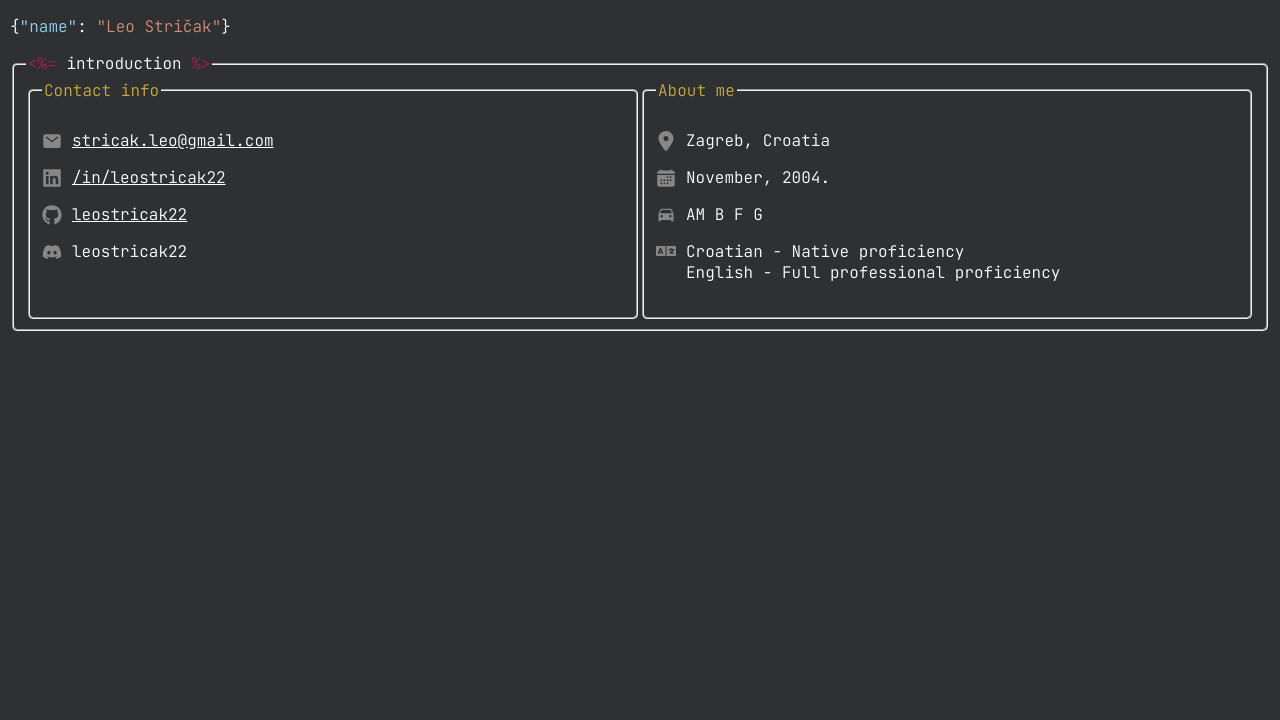
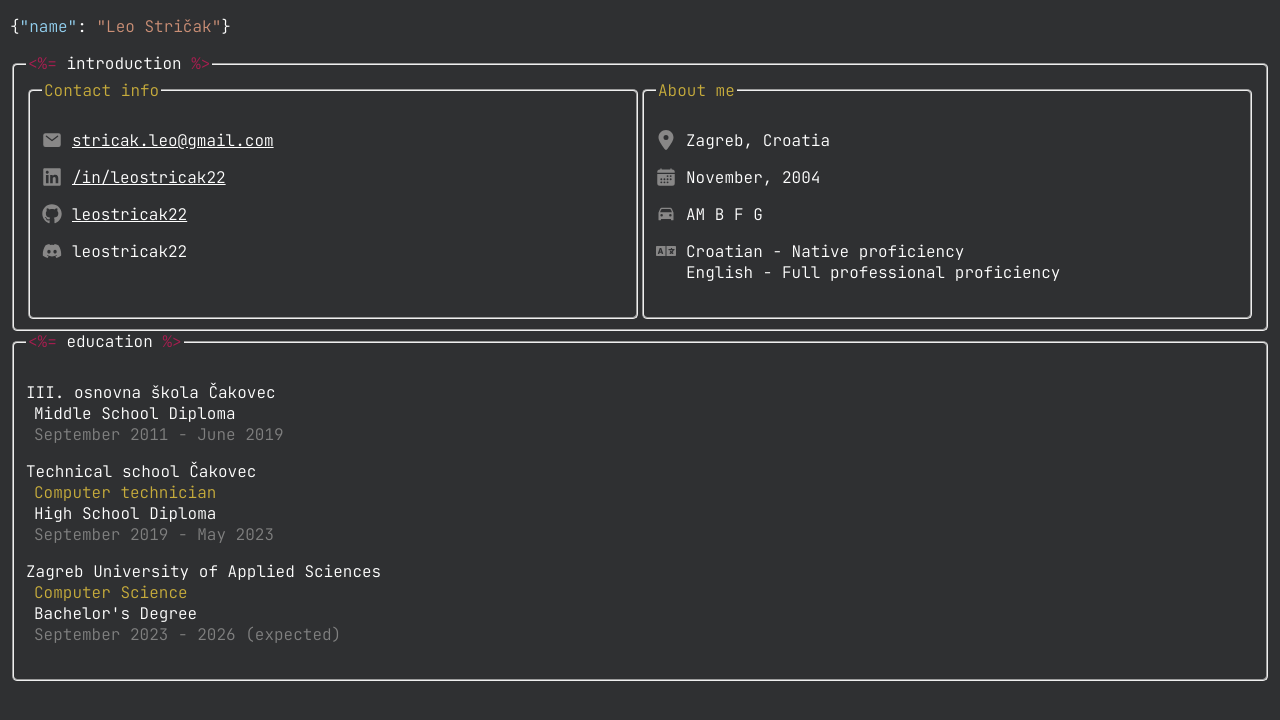
Before and after one commit to leostricak22/Resume, a React (Create React App) app: page / in a window 1280 px wide. Shown: the top 720 px of the page. Built offline with nearby package versions, Linux system fonts and the light colour scheme.

Commit message:
feat: Add Elaboration component

```diff
--- a/src/SectionData.js
+++ b/src/SectionData.js
@@ -2,8 +2,7 @@ import {IoCalendar, IoCar, IoMail} from "react-icons/io5";
 import {FaDiscord, FaGithub, FaLanguage, FaLinkedin} from "react-icons/fa";
 import {FaLocationDot} from "react-icons/fa6";
 
-const SectionData = [
-    {
+const introductionSection = {
     name: "introduction",
     title: "introduction",
     subSections: [
@@ -42,7 +41,7 @@ const SectionData = [
                 },
                 {
                     icon: <IoCalendar />,
-                        value: "November, 2004."
+                    value: "November, 2004"
                 },
                 {
                     icon: <IoCar />,
@@ -59,6 +58,41 @@ const SectionData = [
         }
     ]
 }
+
+const educationSection = {
+    name: "education",
+    title: "education",
+    list: [
+        {
+            value: "III. osnovna škola Čakovec",
+            elaboration: [
+                {value: "Middle School Diploma", style: "normal"},
+                {value: "September 2011 - June 2019", style: "moreInfo"},
+            ]
+        },
+        {
+            value: "Technical school Čakovec",
+            elaboration: [
+                {value: "Computer technician", style: "gold"},
+                {value: "High School Diploma", style: "normal"},
+                {value: "September 2019 - May 2023", style: "moreInfo"},
+            ]
+        },
+        {
+            value: "Zagreb University of Applied Sciences",
+            elaboration: [
+                {value: "Computer Science", style: "gold"},
+                {value: "Bachelor's Degree", style: "normal"},
+                {value: "September 2023 - 2026 (expected)", style: "moreInfo"},
+            ]
+        }
+    ]
+}
+
+
+const SectionData = [
+    introductionSection,
+    educationSection
 ]
 
 export default SectionData;
--- /dev/null
+++ b/src/components/Elaboration.js
@@ -0,0 +1,19 @@
+export default function Elaboration({elaborations}) {
+    return (
+        <ul className="elaborationList">
+            {
+                elaborations.elaboration.map((elaboration) => {
+                    return (
+                        <li className="elaboration">
+                            {
+                                elaboration.style === "gold" ? <span className="gold">{elaboration.value}</span> :
+                                elaboration.style === "normal" ? <span className="normal">{elaboration.value}</span> :
+                                elaboration.style === "moreInfo" && <span className="moreInfo">{elaboration.value}</span>
+                            }
+                        </li>
+                    )
+                })
+            }
+        </ul>
+    );
+}
--- a/src/components/List.js
+++ b/src/components/List.js
@@ -1,23 +1,35 @@
+import Elaboration from "./Elaboration";
+
 export default function List({list}) {
+    function getItemValue(item) {
+        if(Array.isArray(item.value)) {
+            return (
+                <div>
+                    {
+                        item.value.map((itemValue) => {
+                            return <p className="list">{itemValue}</p>
+                        })
+                    }
+                </div>
+            );
+        }
+
+        return item.value;
+    }
+
     return (
         <ul>
             {
-                list.map((item) => {
+                list && list.map((item) => {
                     return (
-                        <li className={Array.isArray(item.value) && "multipleList"}>
-                            { item.icon && item.icon
-                                }
-                            { item.href && <a href={item.href}>{item.value}</a> }
-                            { !item.href && (
-                                <div>
-                                    {
-                                        Array.isArray(item.value) ? item.value.map((itemValue) => {
-                                                return <p className="list">{itemValue}</p>
-                                            })
-                                        : item.value
-                                    }
-                                </div>
-                            )}
+                        <li className={(Array.isArray(item.value) && "multipleList")}>
+                            <div className="iconList">
+                                {item.icon && item.icon}
+                                {item.href && <a href={item.href}>{getItemValue(item)}</a>}
+                                {!item.href && (getItemValue(item))}
+                            </div>
+
+                            { item.elaboration && <Elaboration elaborations={item} /> }
                         </li>
                     );
                 })
--- a/src/components/Section.js
+++ b/src/components/Section.js
@@ -1,4 +1,5 @@
 import SubSection from "./SubSection";
+import List from "./List";
 
 export default function Section({section}) {
     return (
@@ -8,11 +9,14 @@ export default function Section({section}) {
                 <span className="sectionTitleValue">{section.title}</span>
                 <span className="ejsTag">{" %>"}</span>
             </legend>
+
             {
-                section.subSections.length > 0 && section.subSections.map((subSection) => {
+                section.subSections && section.subSections.map((subSection) => {
                     return <SubSection subSection={subSection}/>
                 })
             }
+
+            <List list={section.list} />
         </fieldset>
     );
 }
--- a/src/index.css
+++ b/src/index.css
@@ -8,6 +8,16 @@ body {
   margin: 10px;
   padding: 0;
   background-color: #2f3032;
+}
+
+#menu {
+  width: 60%;
+  margin: auto;
+}
+
+li {
+  margin: 0;
+  padding: 0;
 }
 
 .jsonName {
@@ -51,16 +61,23 @@ ul {
 
 ul li {
   display: flex;
-  align-items: center;
+  justify-content: flex-start;
   padding: 8px 0;
   font-size: 16px;
   color: white;
+  width: 100%;
+  flex-direction: column;
 }
 
 ul li svg {
   margin-right: 10px;
   font-size: 20px;
   color: #888787;
+}
+
+.iconList {
+    display: flex;
+    justify-content: flex-start;
 }
 
 a {
@@ -76,3 +93,20 @@ p.list {
 .multipleList {
   align-items: flex-start;
 }
+
+.elaborationList {
+  margin-left: 8px;
+}
+
+.elaboration {
+  margin: 0;
+  padding: 0;
+}
+
+li span.moreInfo {
+    color: gray;
+}
+
+.gold {
+  color: #c7ac3c;
+}
```
Lines whose indentation alone changed are shown as unchanged.
